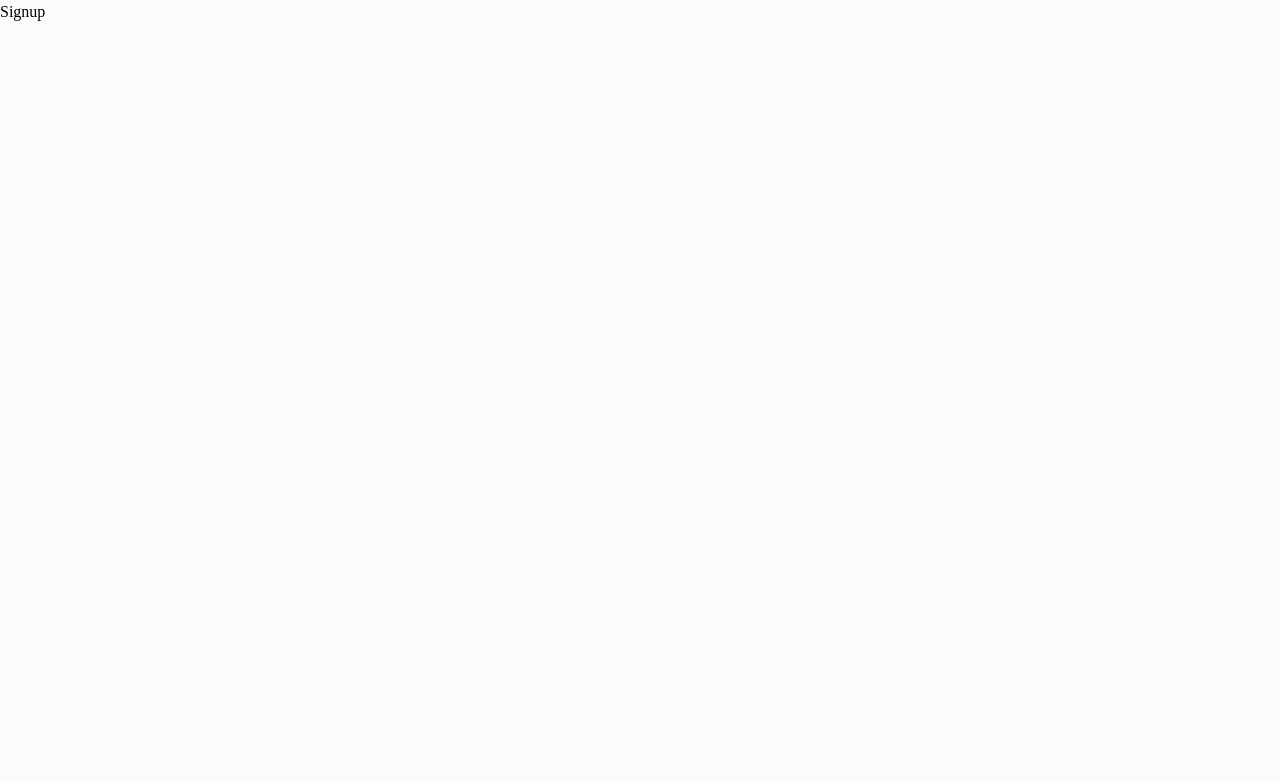
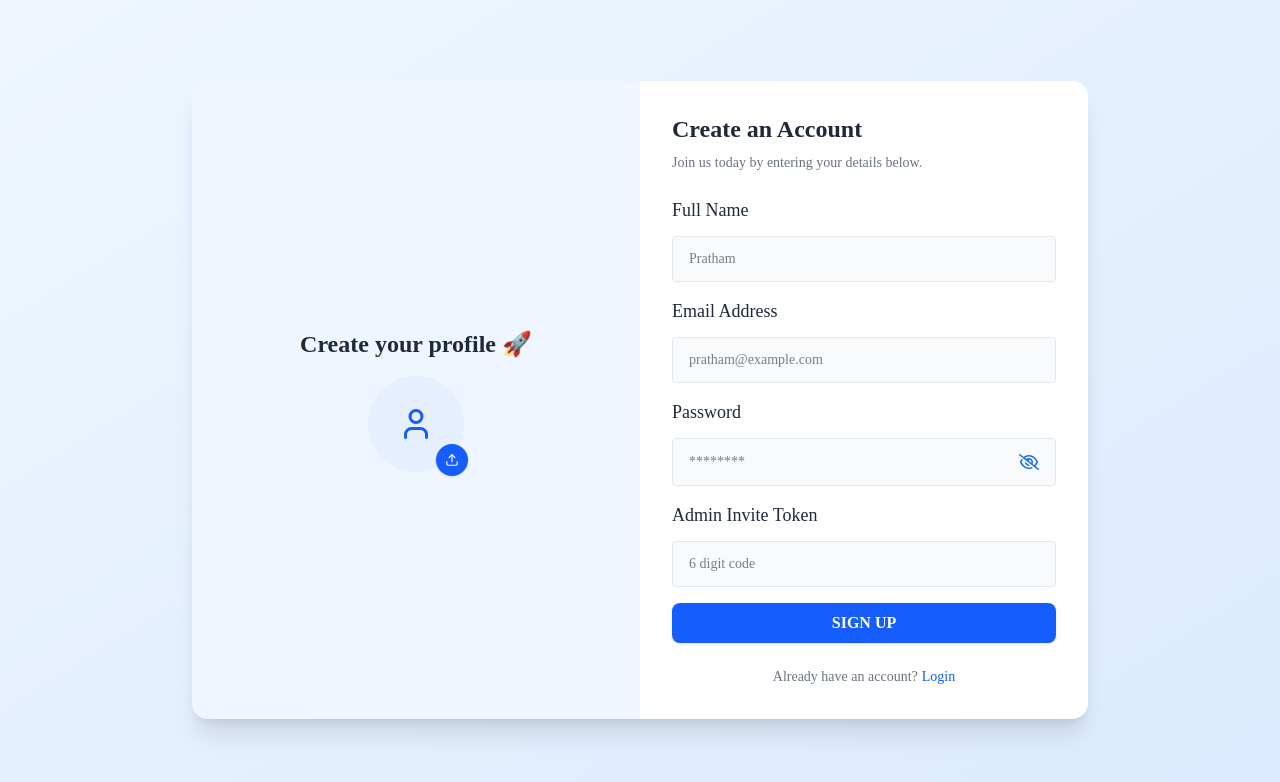
Before and after one commit to Pratham495/Task-Manager, a React (Vite) app in the folder frontend/Task-Manager/: page /signUp in a window 1280 px wide. Shown: the top 782 px of the page. Built offline with nearby package versions, Linux system fonts and the light colour scheme.

Commit message:
PA(changes)

```diff
--- a/frontend/Task-Manager/src/components/Inputs/Inputs.jsx
+++ b/frontend/Task-Manager/src/components/Inputs/Inputs.jsx
@@ -11,16 +11,16 @@ const Inputs = ({value, onChange, label, placeholder, type}) => {
     return (
 
     <div>
-        <label className="text-[33px] text-slate-800">{label}</label>
+        <label className="text-[18px] text-slate-800">{label}</label>
         <div className='input-box'>
                 <input
                 type={
                     type =="password" ?(showPassword ? "text" : "password"):type
                 }
-                pkaceholder={placeholder}
+                placeholder={placeholder}
                 className='w-full bg-transparent outline-none'
                 value={value}
-                onChange={(e) => onchange(e)}
+                onChange={(e) => onChange(e)}
                 />
 
                 {type === "password" && (
--- /dev/null
+++ b/frontend/Task-Manager/src/components/Inputs/ProfilePhotoSelector.jsx
@@ -0,0 +1,75 @@
+import React, { useRef, useState } from 'react';
+import { LuUser, LuUpload, LuTrash } from 'react-icons/lu';
+
+const ProfilePhotoSelector = ({ image, setImage }) => {
+  const inputRef = useRef(null);
+  const [previewUrl, setPreviewUrl] = useState(null);
+
+  const handleImageChange = (event) => {
+    const file = event.target.files[0];
+    console.log(file)
+    if (file) {
+      setImage(file);
+      const preview = URL.createObjectURL(file);
+      console.log(preview)
+      setPreviewUrl(preview);
+    }
+  };
+
+  const handleRemoveImage = () => {
+  if (previewUrl) {
+    URL.revokeObjectURL(previewUrl);
+  }
+  setImage(null);
+  setPreviewUrl(null);
+  if (inputRef.current) {
+    inputRef.current.value = '';
+  }
+};
+
+  const onChooseFile = () => {
+    console.log('hii')
+    inputRef.current.click();
+  };
+
+  return (
+    <div className="flex flex-col items-center justify-center">
+      <input
+        type="file"
+        accept="image/*"
+        ref={inputRef}
+        onChange={handleImageChange}
+        className="hidden"
+      />
+
+      {!image ? (
+        <div
+          className="w-24 h-24 flex items-center justify-center bg-blue-100/50 rounded-full relative cursor-pointer transition-transform hover:scale-105"
+          onClick={onChooseFile}
+        >
+          <LuUser className="text-4xl text-blue-600" />
+          <div className="w-8 h-8 flex items-center justify-center bg-blue-600 text-white rounded-full absolute -bottom-1 -right-1 shadow hover:bg-blue-700 transition-colors">
+            <LuUpload className="text-sm" />
+          </div>
+        </div>
+      ) : (
+        <div className="relative w-24 h-24">
+          <img
+            src={previewUrl}
+            alt="Profile"
+            className="w-full h-full rounded-full object-cover border-2 border-blue-200"
+          />
+          <button
+            type="button"
+            onClick={handleRemoveImage}
+            className="w-8 h-8 flex items-center justify-center bg-red-500 text-white rounded-full absolute -bottom-1 -right-1 shadow hover:bg-red-600 transition-colors"
+          >
+            <LuTrash className="text-sm" />
+          </button>
+        </div>
+      )}
+    </div>
+  );
+};
+
+export default ProfilePhotoSelector;
--- a/frontend/Task-Manager/src/pages/Auth/Login.jsx
+++ b/frontend/Task-Manager/src/pages/Auth/Login.jsx
@@ -1,6 +1,7 @@
-import React, { useState } from 'react';
+import React, { useState } from "react";
 import { useNavigate } from "react-router-dom";
-import Inputs from '../../components/Inputs/Inputs';
+import Inputs from "../../components/Inputs/Inputs";
+import { ValidateEmail } from "../../utils/helper";
 
 const Login = () => {
   const [email, setEmail] = useState("");
@@ -12,22 +13,33 @@ const Login = () => {
   const handleLogin = async (e) => {
     e.preventDefault();
 
-    // Add basic validation (optional)
-    if (!email || !password) {
-      setError("Please enter both email and password.");
+    if (!email || !password || !ValidateEmail(email)) {
+      if (!email && !password) {
+        setError("Please enter both valid fields.");
+      } else if (!email || !ValidateEmail(email)) {
+        setError("Please enter a valid email address.");
+      } else if (!password) {
+        setError("Please enter a valid password.");
+      }
       return;
     }
 
     setError(null);
-    // Your login logic here
     console.log({ email, password });
-    navigate("/dashboard"); // example redirect
+    navigate("/dashboard");
   };
+
+  //login api call
+
+  try {
+  } catch (error) {}
 
   return (
     <div className="min-h-screen flex items-center justify-center bg-gradient-to-br from-blue-50 to-blue-100 px-4">
       <div className="bg-white p-8 rounded-2xl shadow-xl w-full max-w-md">
-        <h3 className="text-2xl font-bold text-gray-800 mb-2">Welcome Back 👋</h3>
+        <h3 className="text-2xl font-bold text-gray-800 mb-2">
+          Welcome Back 👋
+        </h3>
         <p className="text-sm text-gray-500 mb-6">
           Please enter your details to log in
         </p>
@@ -51,7 +63,7 @@ const Login = () => {
             value={password}
             onChange={({ target }) => setPassword(target.value)}
             label="Password"
-            placeholder="••••••••"
+            placeholder="1232"
             type="password"
           />
 
@@ -67,7 +79,7 @@ const Login = () => {
           Don’t have an account?
           <span
             className="text-blue-600 cursor-pointer font-medium hover:underline ml-1"
-            onClick={() => navigate("/register")}
+            onClick={() => navigate("/signUp")}
           >
             Sign up
           </span>
--- a/frontend/Task-Manager/src/pages/Auth/Signup.jsx
+++ b/frontend/Task-Manager/src/pages/Auth/Signup.jsx
@@ -1,9 +1,108 @@
-import React from 'react'
+import React, { useState } from "react";
+import ProfilePhotoSelector from "../../components/Inputs/ProfilePhotoSelector";
+import Inputs from "../../components/Inputs/Inputs";
+import { useNavigate } from "react-router-dom";
 
 const Signup = () => {
+  const [profilePic, setProfilePic] = useState(null);
+  const [fullName, setFullName] = useState("");
+  const [email, setEmail] = useState("");
+  const [password, setPassword] = useState("");
+  const [adminInviteToken, setAdminInviteToken] = useState("");
+  const [error, setError] = useState(null);
+
+  const navigate = useNavigate();
+
+  const handleSignup = (e) => {
+    e.preventDefault();
+
+    if (!fullName || !email || !password || !adminInviteToken) {
+      setError("Please fill in all the required fields.");
+      return;
+    }
+
+    setError(null);
+    console.log({ fullName, email, password, adminInviteToken, profilePic });
+    navigate("/dashboard");
+  };
+
   return (
-    <div>Signup</div>
-  )
-}
+    <div className="min-h-screen flex items-center justify-center bg-gradient-to-br from-blue-50 to-blue-100 px-4">
+      <div className="bg-white rounded-2xl shadow-xl w-full max-w-4xl flex flex-col md:flex-row overflow-hidden">
+        <div className="flex flex-col items-center justify-center bg-blue-50 p-8 md:w-1/2">
+          <h3 className="text-2xl font-bold text-gray-800 mb-4 text-center">
+            Create your profile 🚀
+          </h3>
+          <ProfilePhotoSelector image={profilePic} setImage={setProfilePic} />
+        </div>
+        <div className="p-8 md:w-1/2">
+          <h3 className="text-2xl font-bold text-gray-800 mb-2">
+            Create an Account
+          </h3>
+          <p className="text-sm text-gray-500 mb-6">
+            Join us today by entering your details below.
+          </p>
 
-export default Signup
+          {error && (
+            <div className="text-red-500 text-sm mb-4 bg-red-50 border border-red-200 p-2 rounded">
+              {error}
+            </div>
+          )}
+
+          <form onSubmit={handleSignup} className="space-y-4">
+            <Inputs
+              value={fullName}
+              onChange={({ target }) => setFullName(target.value)}
+              label="Full Name"
+              placeholder="Pratham"
+              type="text"
+            />
+
+            <Inputs
+              value={email}
+              onChange={({ target }) => setEmail(target.value)}
+              label="Email Address"
+              placeholder="pratham@example.com"
+              type="email"
+            />
+
+            <Inputs
+              value={password}
+              onChange={({ target }) => setPassword(target.value)}
+              label="Password"
+              placeholder="********"
+              type="password"
+            />
+
+            <Inputs
+              value={adminInviteToken}
+              onChange={({ target }) => setAdminInviteToken(target.value)}
+              label="Admin Invite Token"
+              placeholder="6 digit code"
+              type="text"
+            />
+
+            <button
+              type="submit"
+              className="w-full bg-blue-600 hover:bg-blue-700 transition-colors text-white py-2 rounded-lg font-semibold shadow-sm"
+            >
+              SIGN UP
+            </button>
+          </form>
+
+          <p className="text-sm text-center text-gray-500 mt-6">
+            Already have an account?
+            <span
+              className="text-blue-600 cursor-pointer font-medium hover:underline ml-1"
+              onClick={() => navigate("/login")}
+            >
+              Login
+            </span>
+          </p>
+        </div>
+      </div>
+    </div>
+  );
+};
+
+export default Signup;
--- a/frontend/Task-Manager/src/utils/helper.js
+++ b/frontend/Task-Manager/src/utils/helper.js
@@ -0,0 +1,4 @@
+export const ValidateEmail = (email) =>{
+    const regex = /^[a-zA-Z0-9._%+-]+@[a-zA-Z0-9.-]+\.[a-zA-Z]{2,}$/
+    return regex.test(email);
+}
```
